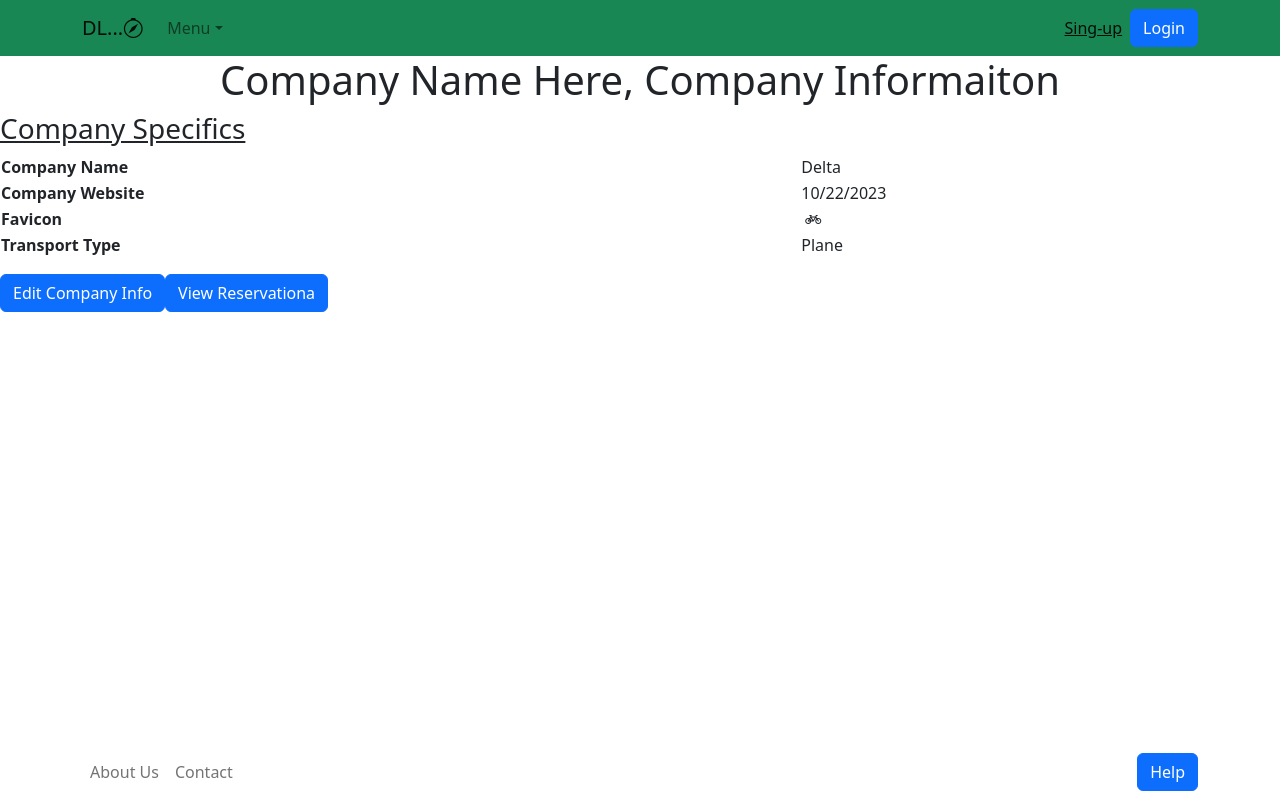
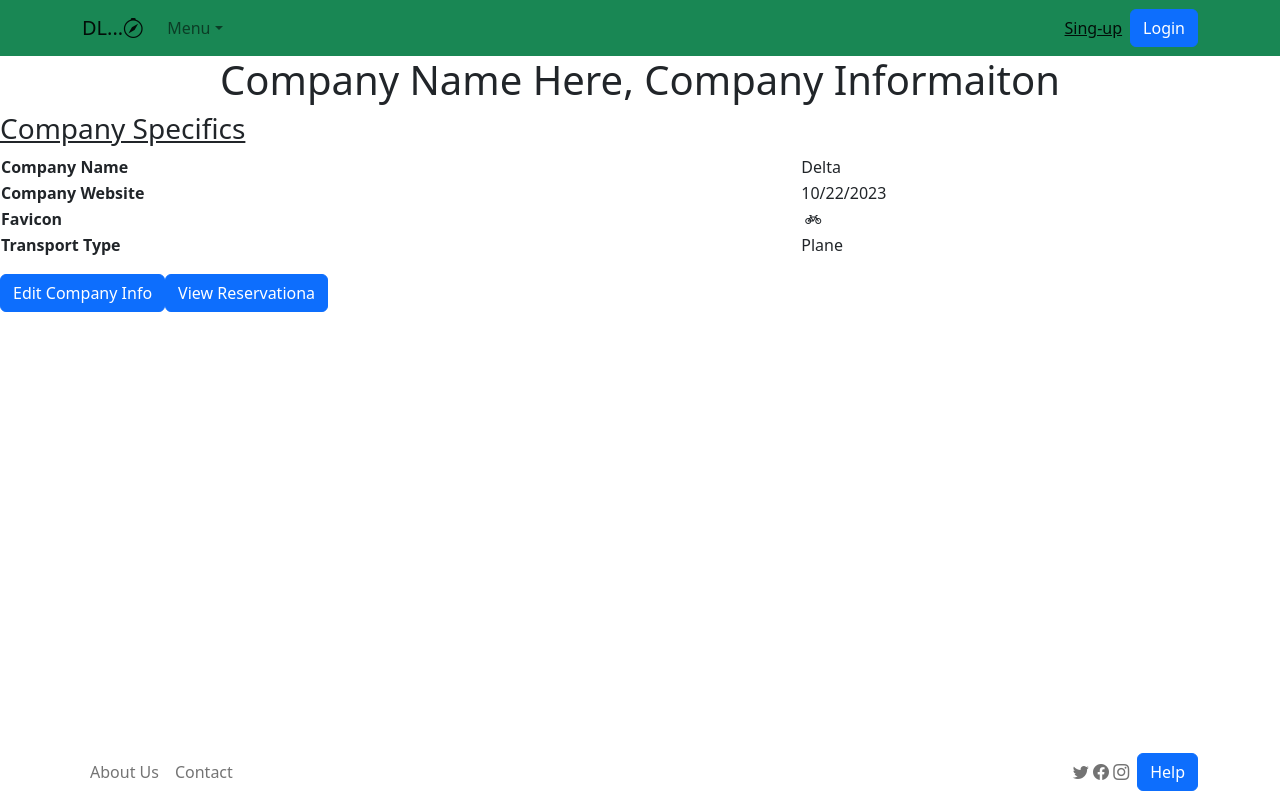
Before and after one commit to Intesar-Alam/Destination-Loading, a React (Create React App) app in the folder react-client-type/: page /companypage in a window 1280 px wide. Built offline with nearby package versions, Linux system fonts and the light colour scheme.

Commit message:
#39 add company reservation list and company landing page

```diff
--- a/react-client-type/src/components/CompanyPage.tsx
+++ b/react-client-type/src/components/CompanyPage.tsx
@@ -19,7 +19,7 @@ function CompanyPage() {
       </tr>
       <tr>
         <th>Favicon</th>
-        <td><i class="bi bi-bicycle"></i></td>
+        <td><i className="bi bi-bicycle"></i></td>
       </tr>
       <tr>
         <th>Transport Type</th>
--- a/react-client-type/src/components/Footer.tsx
+++ b/react-client-type/src/components/Footer.tsx
@@ -16,6 +16,7 @@ function Footer() {
             <Nav.Link href="">About Us</Nav.Link>
             <Nav.Link href="">Contact</Nav.Link>
           </Nav>
+          <Navbar.Text className="me-2"><i className="bi bi-twitter"></i> <i className="bi bi-facebook"> <i className="bi bi-instagram"></i></i></Navbar.Text>
           <Button>Help</Button>
         </Container>
       </Navbar>
```
